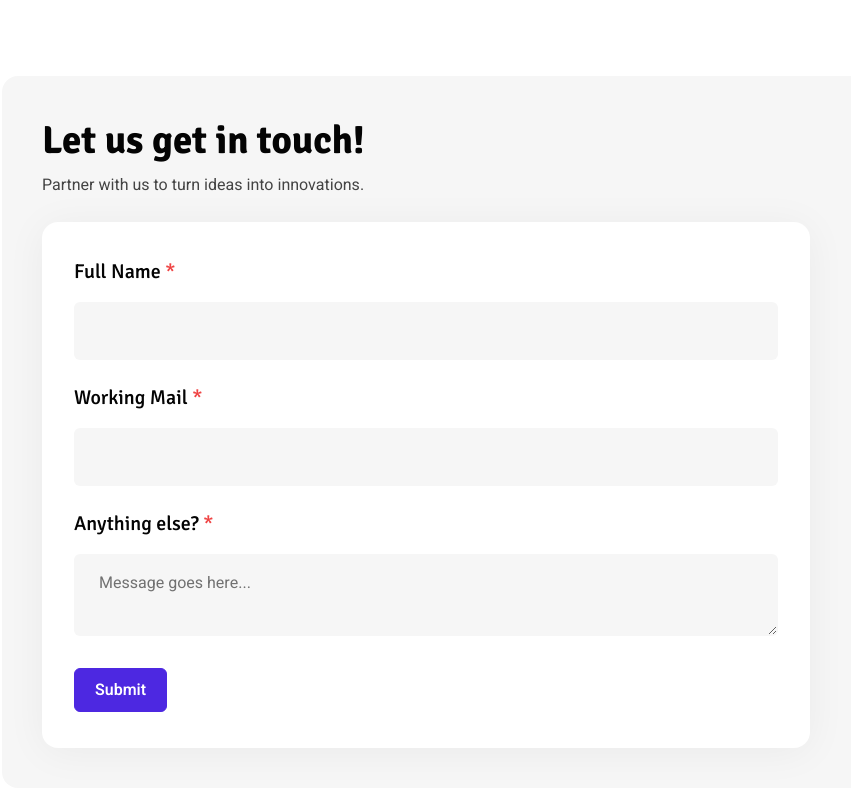
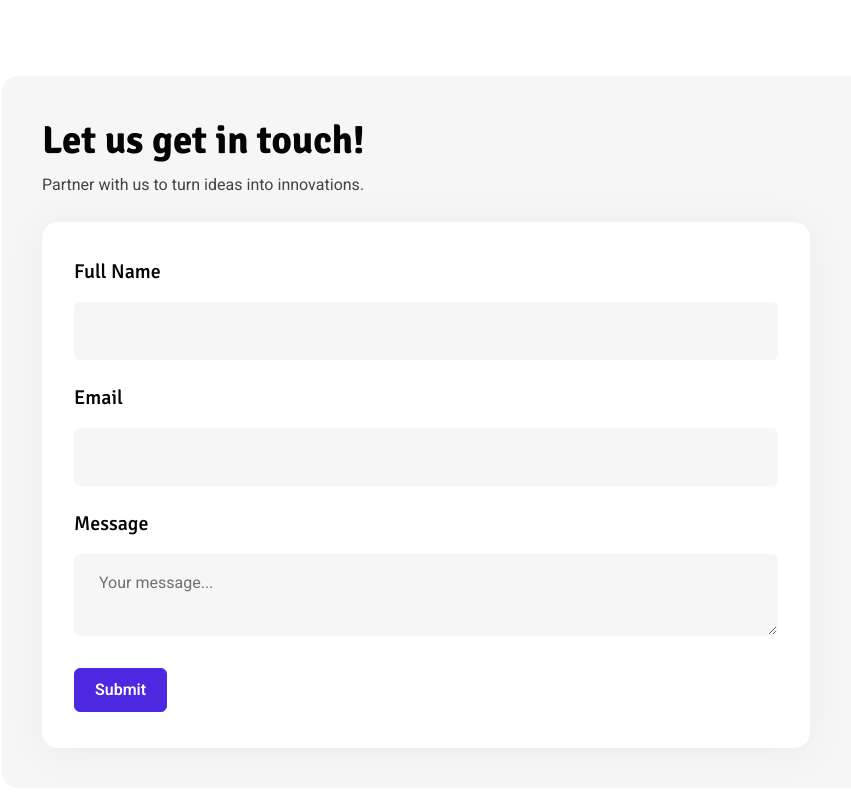
Before and after one commit to mueedqadri/apex-minds, a Next.js app: page / in a window 1280 px wide. Shown: the part 3180-3980 px from the top of the page, without its empty margins (14-865 px from the left). Built offline with nearby package versions, Linux system fonts and the light colour scheme; what tailwind-bootstrap-grid would draw is missing.

Commit message:
Refactor contact form component

```diff
--- a/src/layouts/components/ContactForm.tsx
+++ b/src/layouts/components/ContactForm.tsx
@@ -5,16 +5,55 @@ interface ContactFormProps {
   contactFormAction: string;
 }
 
+interface ErrorMessages {
+  name?: string;
+  email?: string;
+  message?: string;
+}
+
 const ContactForm: React.FC<ContactFormProps> = ({ contactFormAction }) => {
   const [isLoading, setIsLoading] = useState(false);
+  const [isSubmitted, setIsSubmitted] = useState(false);
+  const [errors, setErrors] = useState<ErrorMessages>({});
 
-  const handleSubmit = async (event: any) => {
+  // Email validation regex
+  const emailRegex = /^[^\s@]+@[^\s@]+\.[^\s@]+$/;
+
+  // Function to sanitize input to prevent XSS
+  const sanitizeInput = (input: any) => {
+    const temp = document.createElement("div");
+    temp.textContent = input;
+    return temp.innerHTML;
+  };
+
+  const handleSubmit = async (event: React.FormEvent<HTMLFormElement>) => {
     event.preventDefault();
     setIsLoading(true);
+    setErrors({});
+    const nameInput = event.currentTarget.name as unknown as HTMLInputElement;
+    const enteredName = sanitizeInput(nameInput.value.trim());
+    const emailInput = event.currentTarget.email as unknown as HTMLInputElement;
+    const enteredEmail = sanitizeInput(emailInput.value.trim());
+    const messageInput = event.currentTarget
+      .message as unknown as HTMLInputElement;
+    const enteredMessage = sanitizeInput(messageInput.value.trim());
 
-    const formData = {
-      text: "Your message here",
-    };
+    let newErrors: ErrorMessages = {};
+    if (enteredName === "") {
+      newErrors.name = "Please enter your full name.";
+    }
+    if (!emailRegex.test(enteredEmail)) {
+      newErrors.email = "Please enter a valid email address.";
+    }
+    if (enteredMessage === "") {
+      newErrors.message = "Please enter a message.";
+    }
+
+    if (Object.keys(newErrors).length > 0) {
+      setErrors(newErrors);
+      setIsLoading(false);
+      return;
+    }
 
     try {
       const response = await fetch(contactFormAction, {
@@ -22,8 +61,16 @@ const ContactForm: React.FC<ContactFormProps> = ({ contactFormAction }) => {
         headers: {
           "Content-Type": "application/json",
         },
-        body: JSON.stringify({ data: formData }),
+        body: JSON.stringify({
+          data: `${enteredName} (${enteredEmail}), \n ${enteredMessage}`,
+        }),
       });
+
+      if (!response.ok) {
+        throw new Error("Network response was not ok");
+      }
+
+      setIsSubmitted(true);
     } catch (error) {
       console.error("Error:", error);
     } finally {
@@ -33,35 +80,57 @@ const ContactForm: React.FC<ContactFormProps> = ({ contactFormAction }) => {
 
   return (
     <div className="p-4">
-      <form action={contactFormAction} method="POST">
+      {isSubmitted ? (
+        <p>Thanks for reaching out. We will get back to you soon.</p>
+      ) : (
+        <form onSubmit={handleSubmit}>
           <div className="mb-6">
             <label htmlFor="name" className="form-label">
-            Full Name <span className="text-red-500">*</span>
+              Full Name{" "}
             </label>
             <input id="name" name="name" className="form-input" type="text" />
+            {errors.name && (
+              <p className="text-red-500 text-xs italic">{errors.name}</p>
+            )}
           </div>
           <div className="mb-6">
             <label htmlFor="email" className="form-label">
-            Working Mail <span className="text-red-500">*</span>
+              Email{" "}
             </label>
-          <input id="email" name="email" className="form-input" type="email" />
+            <input
+              id="email"
+              name="email"
+              className="form-input"
+              type="email"
+            />
+            {errors.email && (
+              <p className="text-red-500 text-xs italic">{errors.email}</p>
+            )}
           </div>
           <div className="mb-6">
             <label htmlFor="message" className="form-label">
-            Anything else? <span className="text-red-500">*</span>
+              Message{" "}
             </label>
             <textarea
               id="message"
               name="message"
               className="form-input"
-            placeholder="Message goes here..."
+              placeholder="Your message..."
               rows={2}
             ></textarea>
+            {errors.message && (
+              <p className="text-red-500 text-xs italic">{errors.message}</p>
+            )}
           </div>
-        <button type="submit" className="btn btn-primary" disabled={isLoading}>
+          <button
+            type="submit"
+            className="btn btn-primary"
+            disabled={isLoading}
+          >
             {isLoading ? "Loading..." : "Submit"}
           </button>
         </form>
+      )}
     </div>
   );
 };
```
Lines whose indentation alone changed are shown as unchanged.
